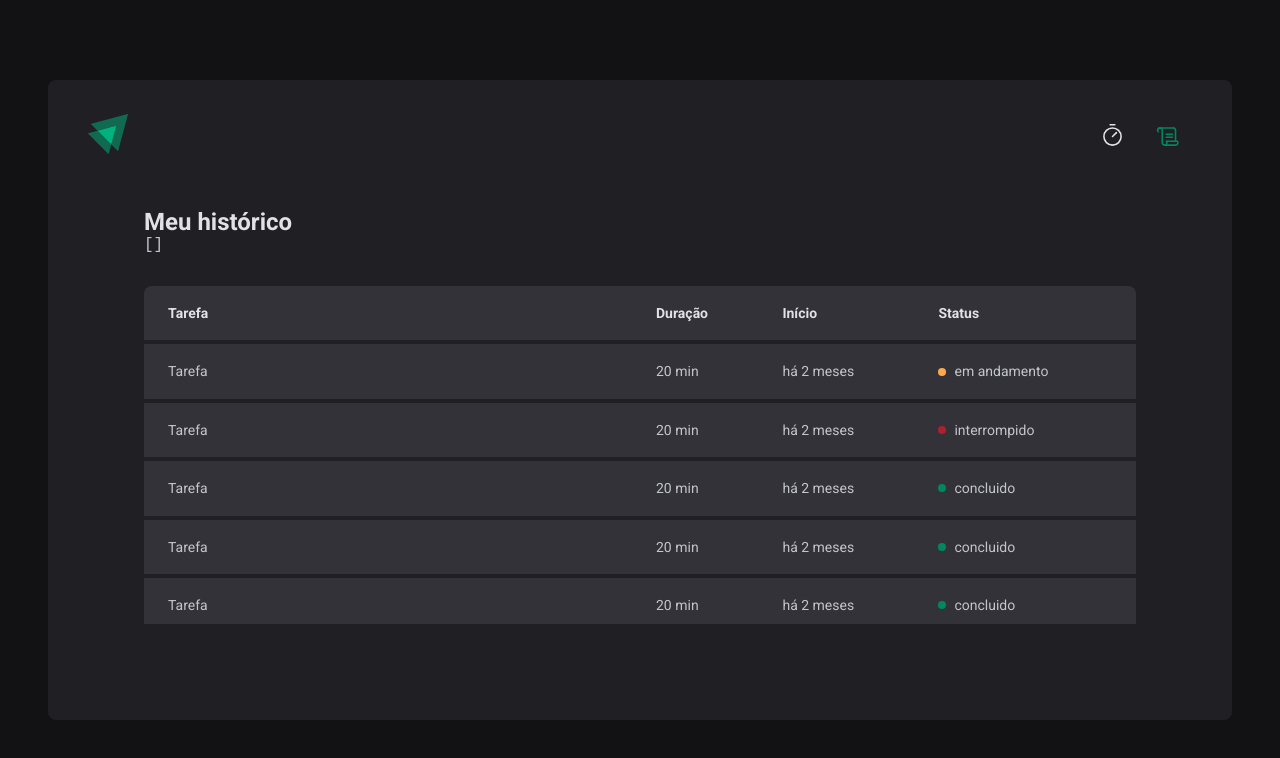
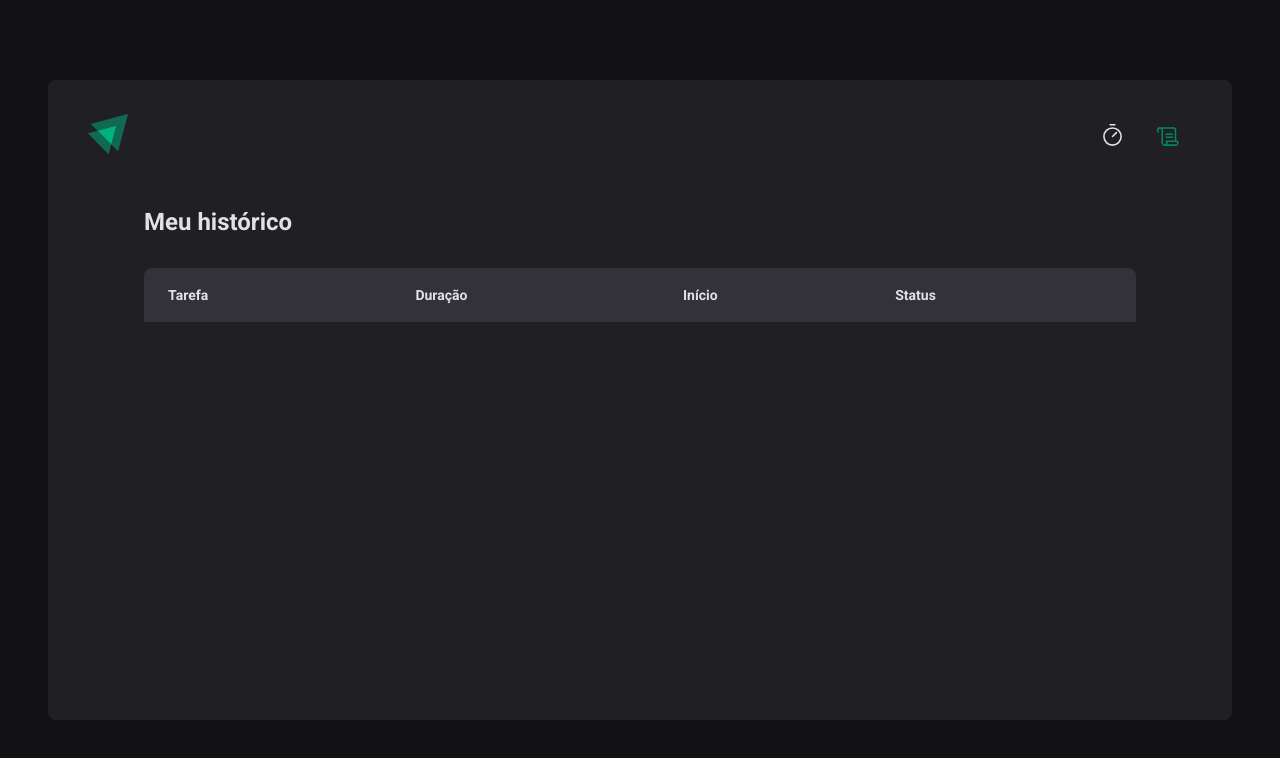
Before and after one commit to leometzker/Ignite, a React (Vite) app in the folder Aulas/02_Iginite_Timer/: page /history in a window 1280 px wide. Shown: the top 758 px of the page. Built offline with nearby package versions, Linux system fonts and the light colour scheme.

Commit message:
History done

```diff
--- a/Aulas/02_Iginite_Timer/src/pages/History/index.tsx
+++ b/Aulas/02_Iginite_Timer/src/pages/History/index.tsx
@@ -1,6 +1,8 @@
 import { useContext } from 'react'
 import { CyclesContext } from '../../context/CycleContext'
 import { HistoryContainer, HistoryTable, Status } from './styles'
+import { formatDistanceToNow } from 'date-fns'
+import ptBR from 'date-fns/esm/locale/pt-BR'
 
 export function History() {
   const { cycles } = useContext(CyclesContext)
@@ -8,8 +10,6 @@
   return (
     <HistoryContainer>
       <h1>Meu histórico</h1>
-
-      <pre>{JSON.stringify(cycles, null, 2)} </pre>
       <HistoryTable>
         <table>
           <thead>
@@ -19,62 +19,31 @@
             <th>Status</th>
           </thead>
           <tbody>
-            <tr>
-              <td>Tarefa</td>
-              <td>20 min</td>
-              <td>há 2 meses</td>
-              <td>
-                <Status statusColor="yellow">em andamento</Status>
-              </td>
-            </tr>
-            <tr>
-              <td>Tarefa</td>
-              <td>20 min</td>
-              <td>há 2 meses</td>
-              <td>
-                <Status statusColor="red">interrompido</Status>
-              </td>
-            </tr>
-            <tr>
-              <td>Tarefa</td>
-              <td>20 min</td>
-              <td>há 2 meses</td>
-              <td>
-                <Status statusColor="green">concluido</Status>
-              </td>
-            </tr>
-            <tr>
-              <td>Tarefa</td>
-              <td>20 min</td>
-              <td>há 2 meses</td>
-              <td>
-                <Status statusColor="green">concluido</Status>
-              </td>
-            </tr>
-            <tr>
-              <td>Tarefa</td>
-              <td>20 min</td>
-              <td>há 2 meses</td>
-              <td>
-                <Status statusColor="green">concluido</Status>
-              </td>
-            </tr>
-            <tr>
-              <td>Tarefa</td>
-              <td>20 min</td>
-              <td>há 2 meses</td>
-              <td>
-                <Status statusColor="green">concluido</Status>
-              </td>
-            </tr>
-            <tr>
-              <td>Tarefa</td>
-              <td>20 min</td>
-              <td>há 2 meses</td>
-              <td>
-                <Status statusColor="green">concluido</Status>
-              </td>
-            </tr>
+            {cycles.map(c => {
+              return (
+                <tr key={c.id}>
+                  <td>{c.task} </td>
+                  <td>{c.minutesAmount} min</td>
+                  <td>
+                    {formatDistanceToNow(c.startDate, {
+                      addSuffix: true,
+                      locale: ptBR
+                    })}
+                  </td>
+                  <td>
+                    {c.finishedDate && (
+                      <Status statusColor="green">Concluido</Status>
+                    )}
+                    {c.interruptedDate && (
+                      <Status statusColor="red">Interrompido</Status>
+                    )}
+                    {!c.finishedDate && !c.interruptedDate && (
+                      <Status statusColor="yellow">em andamento</Status>
+                    )}
+                  </td>
+                </tr>
+              )
+            })}
           </tbody>
         </table>
       </HistoryTable>
```
